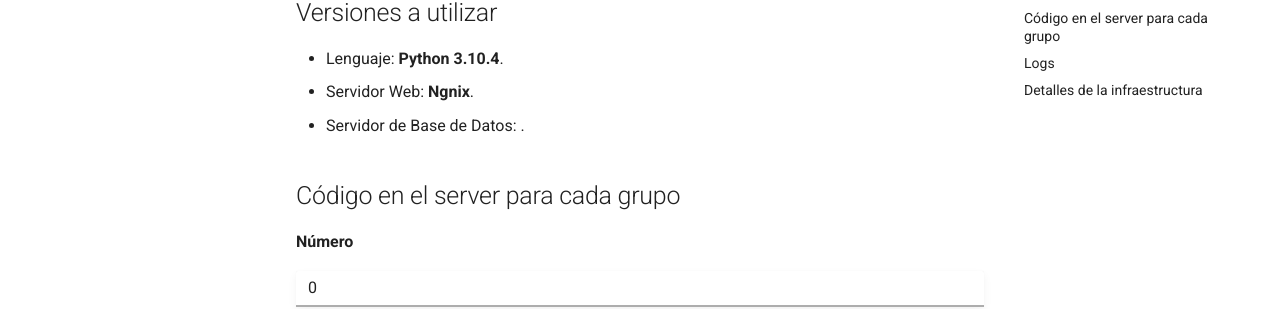
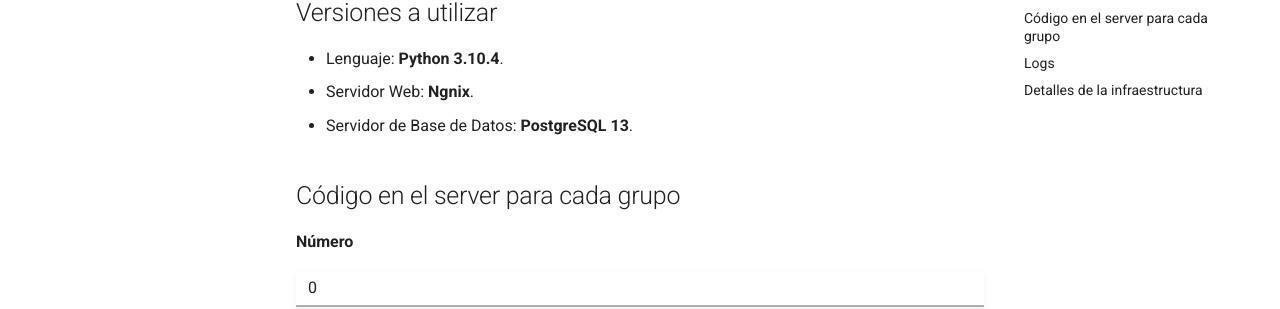
Before and after one commit to Proyecto-de-Software/2022, an MkDocs documentation site: the page built from docs/index.md, in a window 1280 px wide and 900 px high, scrolled down 729 px. Shown: the part 144-453 px from the top of the window. Built offline with MkDocs 1.6.1 and Material for MkDocs 9.7.7, drawn with Linux system fonts in a browser that asks for light colours.

Commit message:
Motor de base de datos

```diff
--- a/docs/index.md
+++ b/docs/index.md
@@ -8,7 +8,7 @@ Información de la infraestructura del servidor de la asignatura Proyecto de Sof
 ## Versiones a utilizar
 * Lenguaje: <strong>Python 3.10.4</strong>.
 * Servidor Web: <strong>Ngnix</strong>.
-* Servidor de Base de Datos: <strong></strong>.
+* Servidor de Base de Datos: <strong>PostgreSQL 13</strong>.
 
 ## Código en el server para cada grupo
 
```
